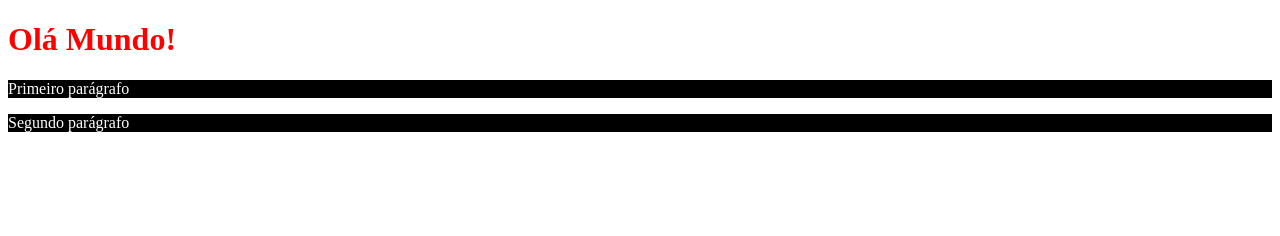
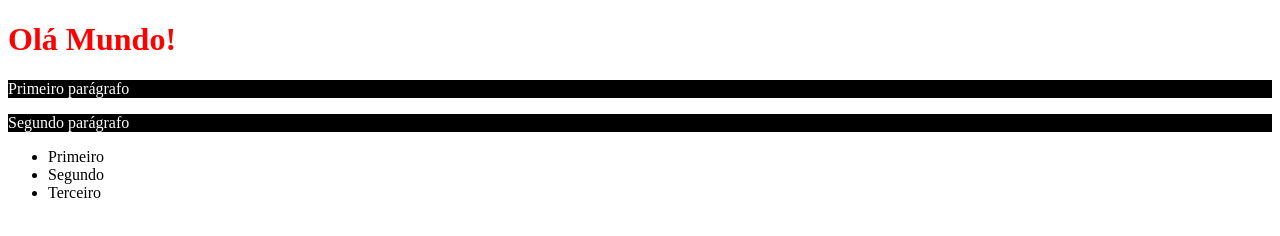
Before and after one commit to toraneko-san/github, a plain HTML site: page index.html in a window 1280 px wide. Drawn offline with Linux system fonts and the light colour scheme.

Commit message:
lista nova

```diff
--- a/index.html
+++ b/index.html
@@ -19,5 +19,10 @@
     <h1>Olá Mundo!</h1>
     <p>Primeiro parágrafo</p>
     <p>Segundo parágrafo</p>
+    <ul>
+      <li>Primeiro</li>
+      <li>Segundo</li>
+      <li>Terceiro</li>
+    </ul>
   </body>
 </html>
```
